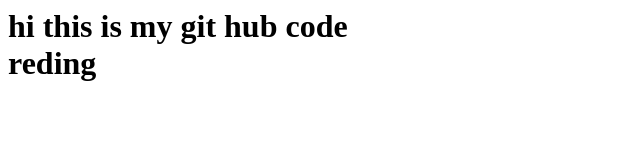
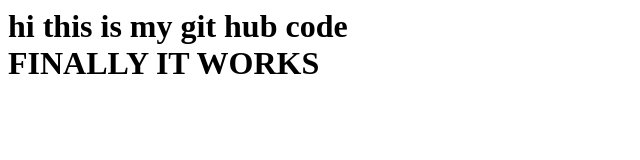
Before and after one commit to akki0109/yash, a plain HTML site: page index.html in a window 1280 px wide. Shown: the whole page, without its empty margins (0-640 px from the left). Drawn offline with Linux system fonts and the light colour scheme.

Commit message:
Update index.html

```diff
--- a/index.html
+++ b/index.html
@@ -1,7 +1,7 @@
 <html>
   <h1>hi this is my git hub code
      <br>
-      reding
+      FINALLY IT WORKS
      </br>
   </h1>
 </html>
```
